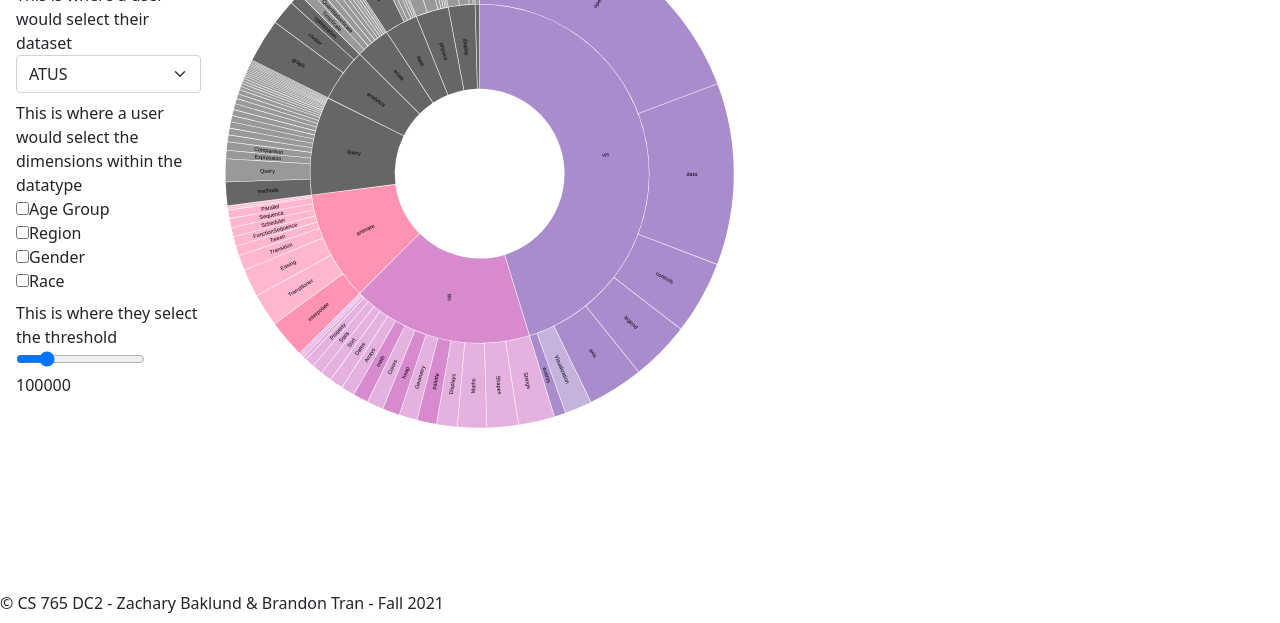
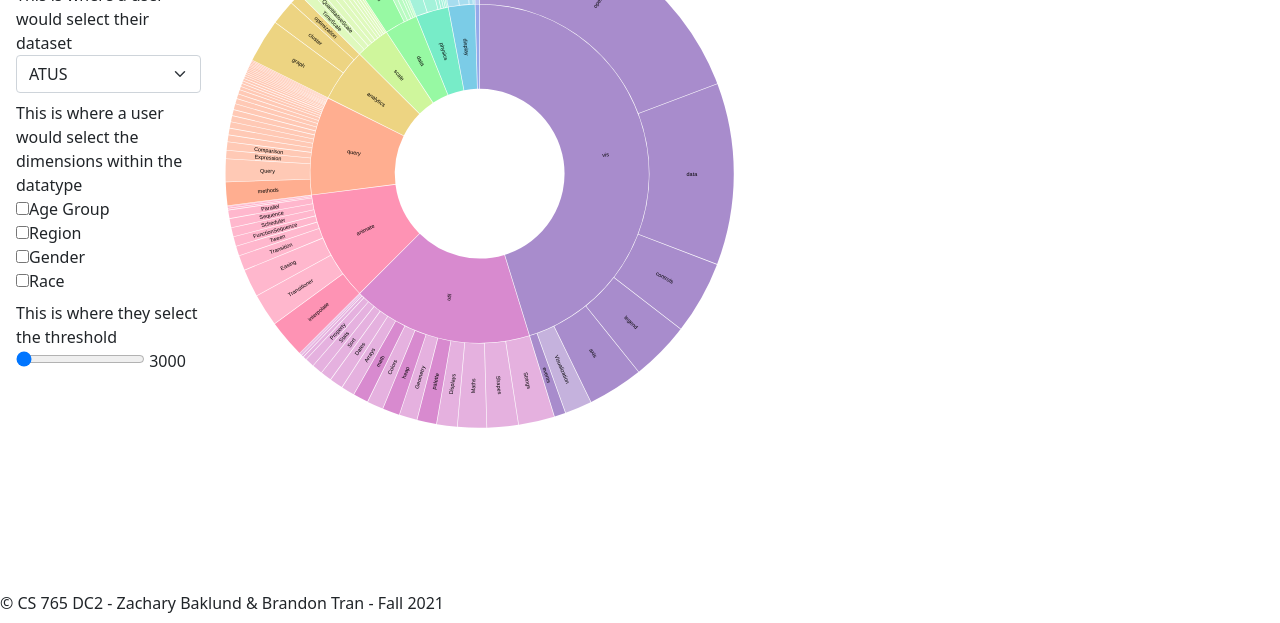
Before and after one commit to zbaklund/cs765-subgroups, a website: page index.html in a window 1280 px wide. Shown: the part 177-800 px from the top of the page. Drawn offline with nearby package versions, Linux system fonts and the light colour scheme.

Commit message:
starting value change

```diff
--- a/index.html
+++ b/index.html
@@ -58,11 +58,11 @@
         <div id="threshold-range" class="mt-2">
           This is where they select the threshold
           <div>
-            <input type="range" id="threshold" name="threshold" min="0" max="500000" value="100000" step="10000"
+            <input type="range" id="threshold" name="threshold" min="0" max="500000" value="3000" step="10000"
               oninput="amount.value=threshold.value"
               onchange="updateColor(threshold.value)">
 
-            <output id="amount" name="amount" for="threshold">100000</output>
+            <output id="amount" name="amount" for="threshold">3000</output>
           </div>
         </div>
 
```
